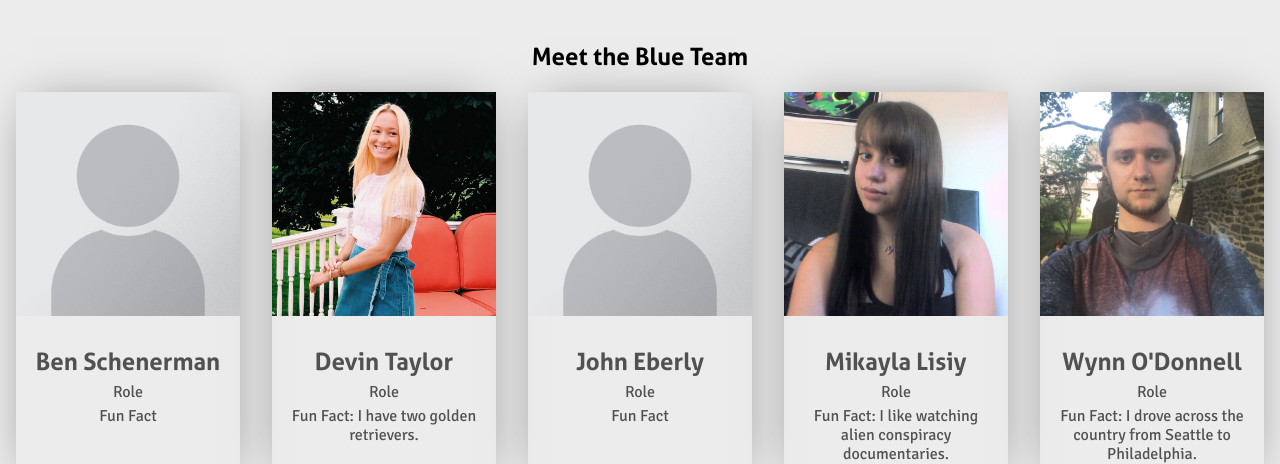
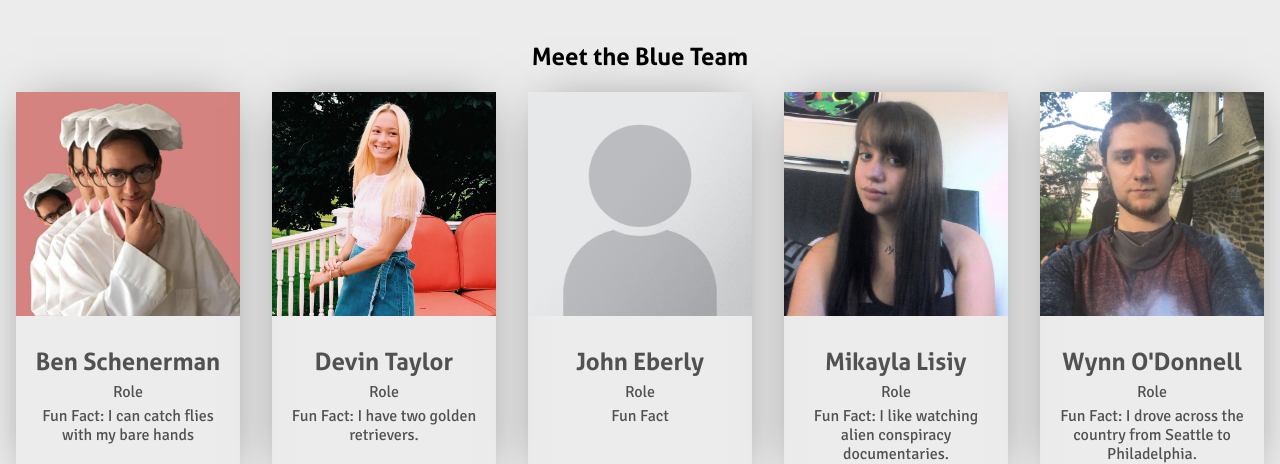
Before and after one commit to b7s9/coloring-book, a website: page src/case-study.html in a window 1280 px wide. Shown: the part 360-824 px from the top of the page. Drawn offline with Linux system fonts and the light colour scheme.

Commit message:
💄Add Ben to casestudy

```diff
--- a/src/case-study.html
+++ b/src/case-study.html
@@ -42,12 +42,12 @@
                 <ul class="cardsort">
                 <li class="card">
                     <div class="card-image">
-                        <img src="images/placeholder.png" />
+                        <img src="images/casestudy/ben.jpg" />
                     </div>
                     <div class="card-description">
                         <h2>Ben Schenerman</h2>
                         <p>Role</p>
-                        <p>Fun Fact</p>
+                        <p>Fun Fact: I can catch flies with my bare hands</p>
                     </div>
                 </li>
                 <li class="card">
```
Also changed, not shown: src/images/casestudy/ben.jpg (added).
